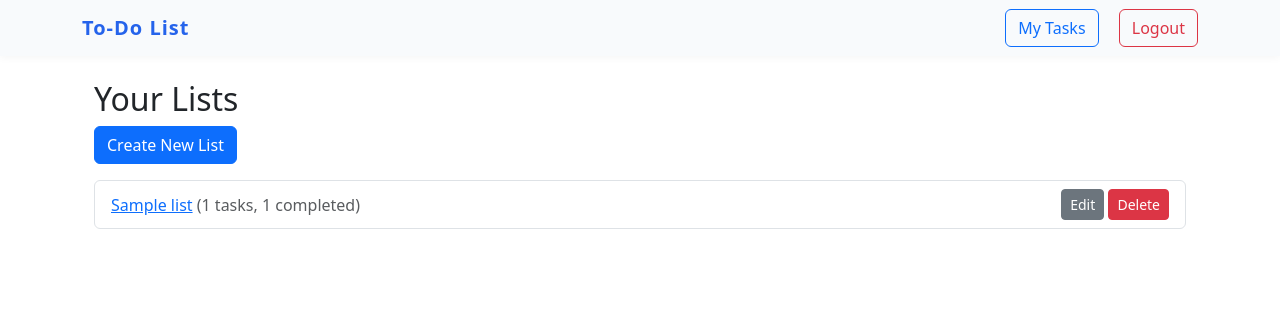
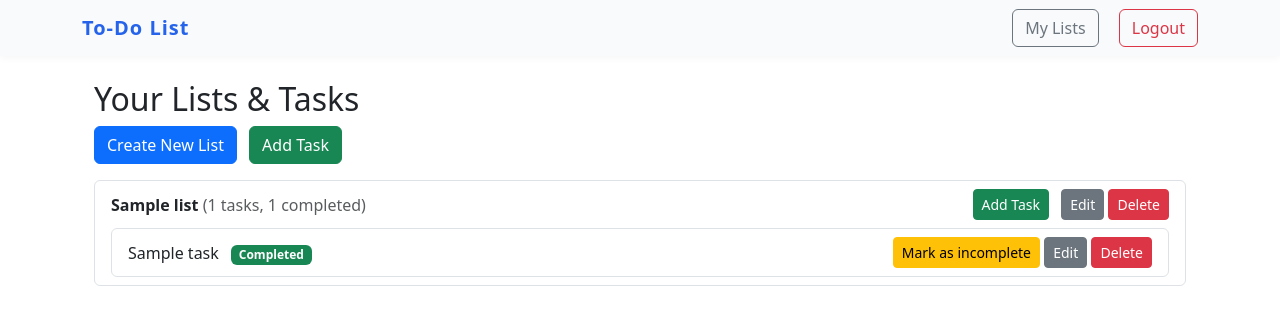
Before and after one commit to CXBeale/to-do-list, a Django app: page /lists/ in a window 1280 px wide. Shown: the top 325 px of the page. Run offline with Django 5.2, Linux system fonts and the light colour scheme; a user stored in the database is signed in; tables that the repository leaves empty hold one stand-in row (values such as "Sample post"); some libraries are stand-ins or nearby versions.

Commit message:
integrate the tasks and lists into one page

```diff
--- a/todo/templates/todo/add_task.html
+++ b/todo/templates/todo/add_task.html
@@ -6,5 +6,5 @@
       {% csrf_token %} {{ form.as_p }}
       <button type="submit" class="btn btn-primary">Add Task</button>
     </form>
-    <a href="{% url 'task_list' %}" class="btn btn-link">Back to Task List</a>
+  <a href="{% url 'list_overview' %}" class="btn btn-link">Back to Lists & Tasks</a>
 {% endblock %}
--- a/todo/templates/todo/base.html
+++ b/todo/templates/todo/base.html
@@ -14,7 +14,7 @@
             <a class="navbar-brand" href="{% url 'home' %}">To-Do List</a>
             <div>
                 {% if user.is_authenticated %}
-                    <a class="btn btn-outline-primary me-2" href="{% url 'task_list' %}">My Tasks</a>
+                    <a class="btn btn-outline-secondary me-2" href="{% url 'list_overview' %}">My Lists</a>
                     <form action="{% url 'account_logout' %}" method="post" style="display:inline;">
                         {% csrf_token %}
                         <button class="btn btn-outline-danger" type="submit">Logout</button>
--- a/todo/templates/todo/edit_task.html
+++ b/todo/templates/todo/edit_task.html
@@ -7,5 +7,5 @@
     {{ form.as_p }}
     <button type="submit" class="btn btn-primary">Save Changes</button>
   </form>
-  <a href="{% url 'task_list' %}" class="btn btn-link">Back to Task List</a>
+  <a href="{% url 'list_overview' %}" class="btn btn-link">Back to Lists & Tasks</a>
 {% endblock %}
--- a/todo/templates/todo/home.html
+++ b/todo/templates/todo/home.html
@@ -5,7 +5,7 @@
         <div class="landing-title">Welcome to To-Do List</div>
         <div class="landing-desc">Organize your tasks, boost your productivity, and never forget a thing. Sign in or create an account to get started!</div>
         {% if user.is_authenticated %}
-            <a href="{% url 'task_list' %}" class="cta-btn">Go to My Tasks</a>
+            <a href="{% url 'list_overview' %}" class="cta-btn">Go to My Tasks</a>
         {% else %}
             <a href="{% url 'account_login' %}" class="cta-btn">Sign In</a>
             <div class="or-divider">or</div>
--- a/todo/templates/todo/list_overview.html
+++ b/todo/templates/todo/list_overview.html
@@ -7,7 +7,7 @@
         {% for list in lists %}
         <li class="list-group-item d-flex justify-content-between align-items-center">
             <div>
-                <a href="{% url 'task_list' %}?list_id={{ list.id }}">{{ list.list_name }}</a>
+                <span>{{ list.list_name }}</span>
                 <span class="text-muted">({{ list.total_tasks }} tasks, {{ list.completed_tasks }} completed)</span>
             </div>
             <div>
--- /dev/null
+++ b/todo/templates/todo/lists_and_tasks.html
@@ -0,0 +1,48 @@
+{% extends 'todo/base.html' %}
+{% block title %}Lists & Tasks{% endblock %}
+{% block content %}
+<div class="container mt-4">
+    <h2>Your Lists & Tasks</h2>
+    <a href="{% url 'create_list' %}" class="btn btn-primary mb-3">Create New List</a>
+    <a href="{% url 'add_task' %}" class="btn btn-success mb-3 ms-2">Add Task</a>
+    <ul class="list-group mb-4">
+        {% for list in lists %}
+        <li class="list-group-item">
+            <div class="d-flex justify-content-between align-items-center">
+                <div>
+                    <strong>{{ list.list_name }}</strong>
+                    <span class="text-muted">({{ list.total_tasks }} tasks, {{ list.completed_tasks }} completed)</span>
+                </div>
+                <div>
+                    <a href="{% url 'add_task_to_list' list.id %}" class="btn btn-sm btn-success me-2">Add Task</a>
+                    <a href="{% url 'edit_list' list.id %}" class="btn btn-sm btn-secondary">Edit</a>
+                    <a href="{% url 'delete_list' list.id %}" class="btn btn-sm btn-danger">Delete</a>
+                </div>
+            </div>
+            <ul class="list-group mt-2">
+                {% for task in list.tasks.all %}
+                <li class="list-group-item d-flex justify-content-between align-items-center">
+                    <span>
+                        {{ task.title }} {% if task.completed %}<span class="badge bg-success ms-2">Completed</span>{% endif %}
+                    </span>
+                    <span>
+                        {% if task.completed %}
+                            <a href="{% url 'toggle_complete' task.id %}" class="btn btn-sm btn-warning">Mark as incomplete</a>
+                        {% else %}
+                            <a href="{% url 'complete_task' task.id %}" class="btn btn-sm btn-success">Mark as complete</a>
+                        {% endif %}
+                        <a href="{% url 'edit_task' task.id %}" class="btn btn-sm btn-secondary">Edit</a>
+                        <a href="{% url 'delete_task' task.id %}" class="btn btn-sm btn-danger">Delete</a>
+                    </span>
+                </li>
+                {% empty %}
+                <li class="list-group-item">No tasks in this list.</li>
+                {% endfor %}
+            </ul>
+        </li>
+        {% empty %}
+        <li class="list-group-item">No lists found.</li>
+        {% endfor %}
+    </ul>
+</div>
+{% endblock %}
--- a/todo/urls.py
+++ b/todo/urls.py
@@ -3,8 +3,8 @@ from . import views
 
 urlpatterns = [
     path('', views.home, name='home'),  # '' means the root of /todo/
-    path('tasks/', views.task_list, name='task_list'),  # /todo/tasks/ will show the list of tasks
     path('add/', views.add_task, name='add_task'),
+    path('add/<int:list_id>/', views.add_task, name='add_task_to_list'),
     path('complete/<int:task_id>/', views.complete_task, name='complete_task'),
     path('delete/<int:task_id>/', views.delete_task, name='delete_task'),
     path('edit/<int:task_id>/', views.edit_task, name='edit_task'),
--- a/todo/views.py
+++ b/todo/views.py
@@ -7,40 +7,44 @@ from django.contrib.auth.decorators import login_required
 
 # Create your views here.
 
-# View for the home page
+# home page
 def home(request):
     return render(request, 'todo/home.html')
 
-# View to list all tasks
+
+# Add task (specific to a user)
 @login_required
-def task_list(request):
-    lists = List.objects.filter(user=request.user).prefetch_related('tasks')
-    return render(request, 'todo/task_list.html', {'lists': lists})
-
-# New view to handle adding a task (specific to a user)
-@login_required
-def add_task(request):
+def add_task(request, list_id=None):
+    initial = {}
+    if list_id:
+        try:
+            initial['list'] = List.objects.get(id=list_id, user=request.user)
+        except List.DoesNotExist:
+            pass
     if request.method == 'POST':
         form = TaskForm(request.POST or None, user=request.user)
         if form.is_valid():
-            task = form.save(commit=False)  # Don’t save to DB yet
-            task.user = request.user        # Assign the current user
-            # If no list is selected, assign to 'General' list
+            task = form.save(commit=False)
+            task.user = request.user
+            if not task.list and list_id:
+                try:
+                    task.list = List.objects.get(id=list_id, user=request.user)
+                except List.DoesNotExist:
+                    pass
             if not task.list:
-                from .models import List
                 general_list, created = List.objects.get_or_create(
                     user=request.user,
                     list_name='General',
                     defaults={'description': 'Default list for uncategorized tasks.'}
                 )
                 task.list = general_list
-            task.save()                     # Now save to DB
-            return redirect('task_list')
+            task.save()
+            return redirect('list_overview')
     else:
-        form = TaskForm(user=request.user)
+        form = TaskForm(user=request.user, initial=initial)
     return render(request, 'todo/add_task.html', {'form': form})
 
-# New view to mark a task as complete
+# mark a task as complete
 @login_required
 def complete_task(request, task_id):
     task = get_object_or_404(Task, id=task_id)
@@ -80,8 +84,18 @@ def toggle_complete(request, task_id):
 # List management views
 @login_required
 def list_overview(request):
-    lists = List.objects.filter(user=request.user)
-    return render(request, 'todo/list_overview.html', {'lists': lists})
+    lists = list(List.objects.filter(user=request.user))
+    general = None
+    for l in lists:
+        if l.list_name.lower() == 'general':
+            general = l
+            break
+    if general:
+        lists.remove(general)
+        lists = [general] + sorted(lists, key=lambda x: x.list_name.lower())
+    else:
+        lists = sorted(lists, key=lambda x: x.list_name.lower())
+    return render(request, 'todo/lists_and_tasks.html', {'lists': lists})
 
 @login_required
 def create_list(request):
```
